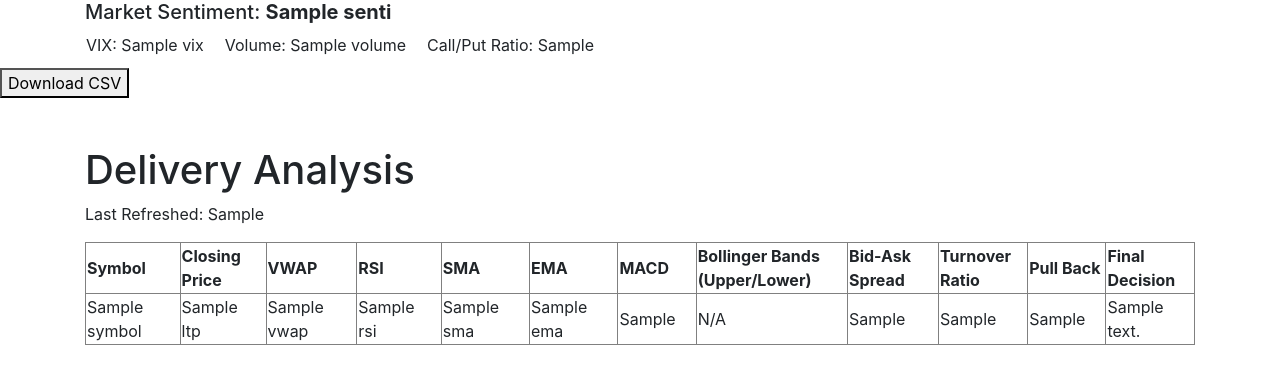
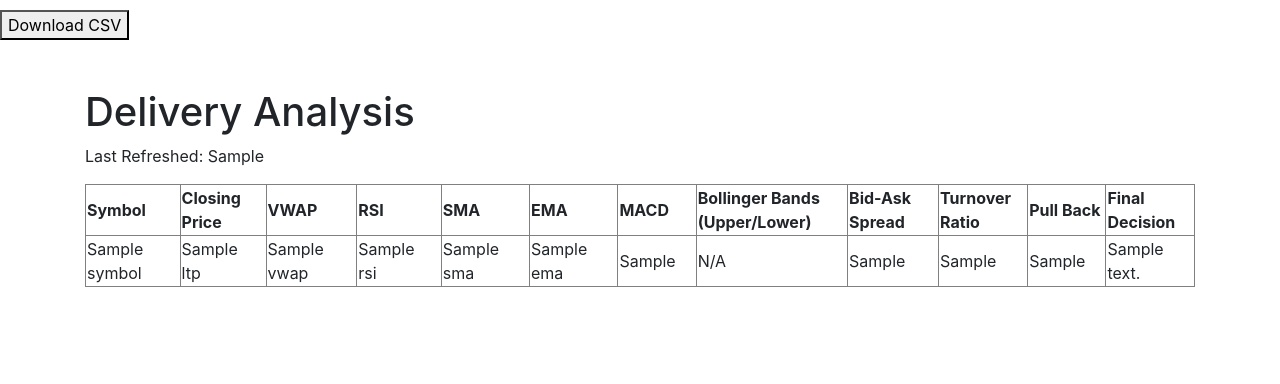
Before and after one commit to prasanthdoccash/nifty50, a Flask app: template templates/delivery_analysis.html in a window 1280 px wide. Shown: the part 56-440 px from the top of the page. Run offline with Flask 2, Linux system fonts and the light colour scheme; the template is opened without the code that fills it: most values are stand-ins (such as "Sample title", 1, 10 or a date in 2020); parts of the project's set-up code (start-up, migrations or seed data) failed here and were passed over; some libraries are stand-ins or nearby versions.

Commit message:
Update delivery_analysis.html

```diff
--- a/templates/delivery_analysis.html
+++ b/templates/delivery_analysis.html
@@ -76,19 +76,7 @@
             </ul>
         </div>
     </nav>
-    <div class="container">
-        <h5>Market Sentiment: <span><b>{{ senti }}</b></span></h5>
-        <div class="result">
-            <table>
-                <tr>
-            <td>VIX: <span>{{ vix if vix is not none else "Data not available" }}</span><br></td>
-            <td>Volume: <span>{{ volume if volume is not none else "Data not available" }}</span><br></td>
-            <td>Call/Put Ratio: <span>{{ call_put_ratio if call_put_ratio is not none else "Data not available" }}</span><br></td>
-        </tr>
-        </table>
 
-        </div>
-    </div>
 
     <p id="refreshStatus" style="font-weight: bold; margin-bottom: 10px;"></p>
     <p id="refreshTime" style="font-style: italic; margin-bottom: 10px;"></p>
```
